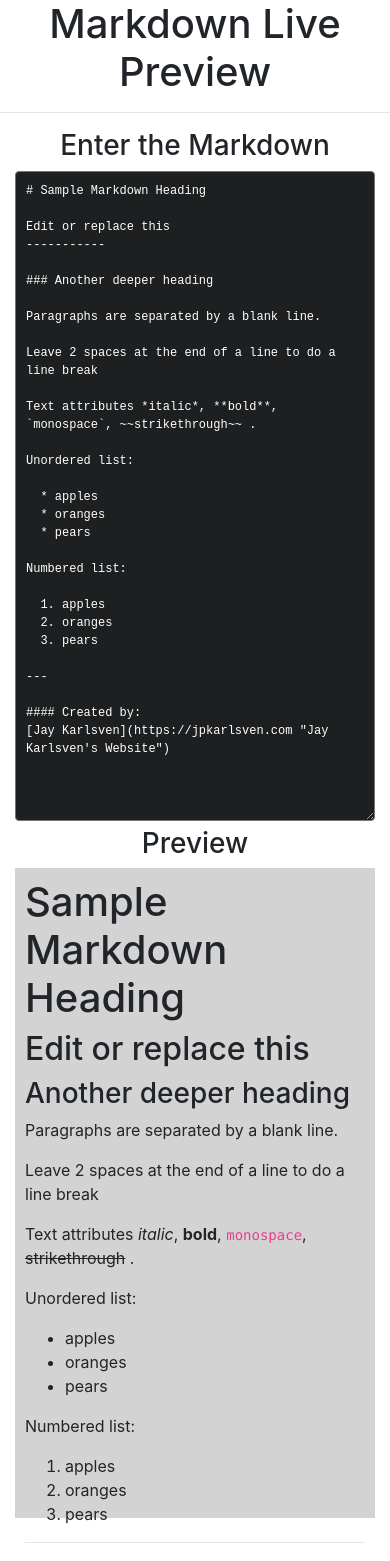
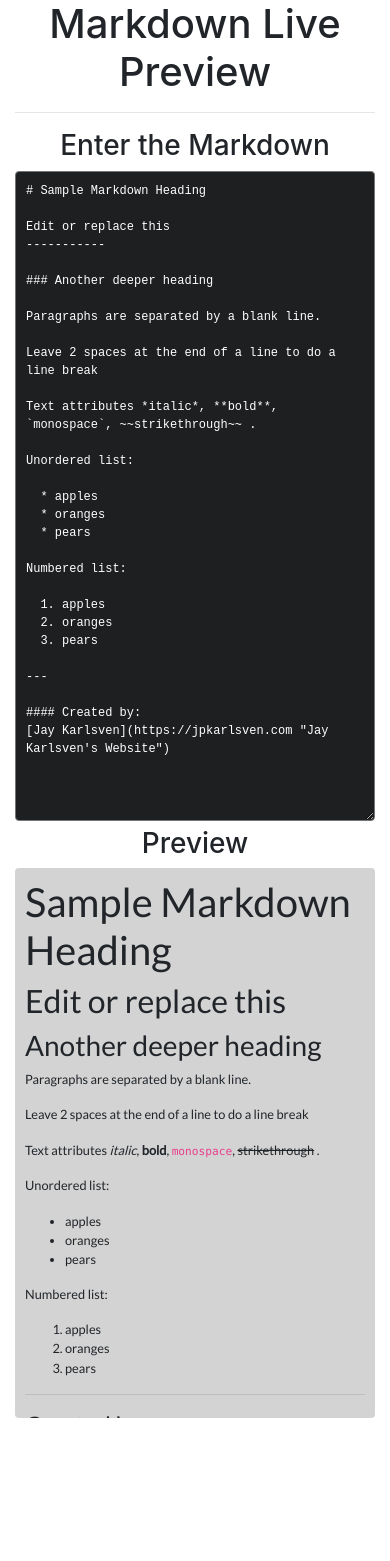
Before and after one commit to talitastravassos/markdown-previewer, a React (Create React App) app: page / in a window 390 px wide. Shown: the top 1561 px of the page. After the commit the page ends 1418 px from the top, so only its background shows below. Built offline with nearby package versions, Linux system fonts and the light colour scheme.

Commit message:
fix some things

```diff
--- a/src/App.css
+++ b/src/App.css
@@ -1,16 +1,8 @@
-.App {
-  text-align: center;
-}
+@import url('https://fonts.googleapis.com/css?family=Lato|Montserrat');
 
-.App-header {
-  background-color: #282c34;
-  min-height: 100vh;
-  display: flex;
-  flex-direction: column;
-  align-items: center;
-  justify-content: center;
-  font-size: calc(10px + 2vmin);
-  color: white;
+body{
+  margin: 40px;
+  font-family: 'Montserrat', sans-serif;
 }
 
 .md-input {
@@ -24,13 +16,26 @@
   height: 650px;
   }
 
-  .preview {
-    padding: 10px;
-    width: 100%;
-    height: 650px;
-    background-color: LightGray;
+.preview {
+  border-radius: 4px;
+  background-color: LightGray;
+  font-family: 'Lato', sans-serif;
+  padding: 10px;
+  width: 100%;
+  height: 650px;
+  overflow: scroll;
+  overflow-x: hidden;
+  background-color: LightGray;
+}
+
+@media (max-width: 450px) {
+  body{
+    margin: auto;
   }
 
-.App-link {
-  color: #61dafb;
+  .preview {
+    font-size: 80%;
+    height: 550px;
+
+  }
 }
--- a/src/App.js
+++ b/src/App.js
@@ -7,7 +7,7 @@ class App extends Component {
     return (
       <div className="container">
         <div className="row">
-          <div className="col-xs-12">
+          <div className="col-md-12">
             <h1 className="text-center">Markdown Live Preview</h1>
             <hr />
           </div>
--- a/src/components/MarkdownPreview.js
+++ b/src/components/MarkdownPreview.js
@@ -9,7 +9,7 @@ const MarkdownPreview = (props) => {
     }
 
     return (
-        <div className="preview" dangerouslySetInnerHTML={createMarkDown()}>
+        <div type="text" className="preview" dangerouslySetInnerHTML={createMarkDown()}>
 
         </div>
     )
```
